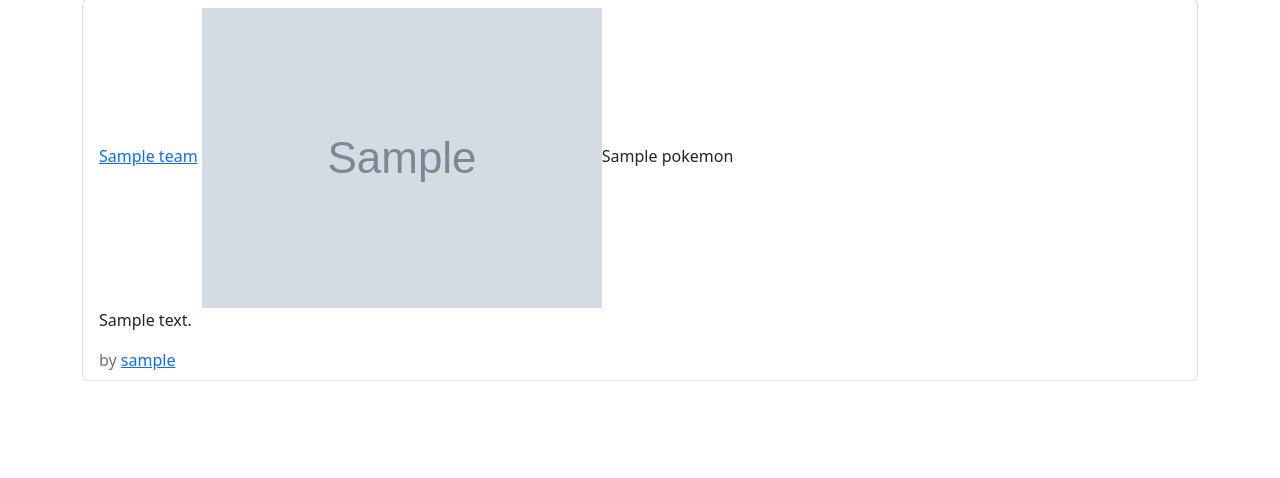
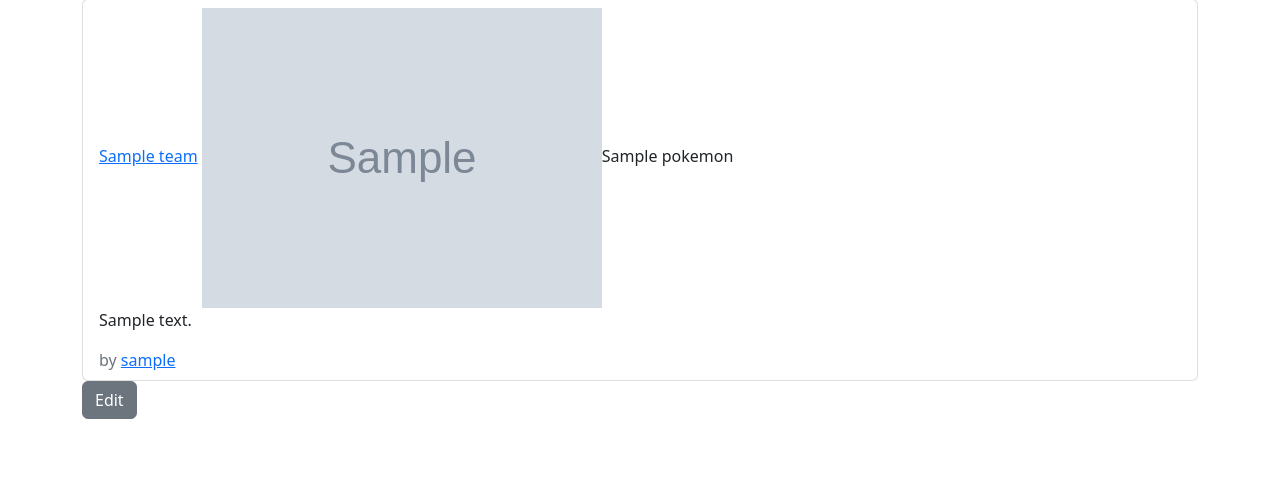
Before and after one commit to geenajackson/pokemon-team-rater, a Flask app: template templates/team/show.html in a window 1280 px wide. Shown: the part 49-527 px from the top of the page. Run offline with Flask 2, Linux system fonts and the light colour scheme; the template is opened without the code that fills it: values that come from a table or form of the project are taken from there, others are empty; tables that the repository leaves empty hold one stand-in row (values such as "Sample post"); grey boxes marked "Sample" are stand-in pictures; some libraries are stand-ins or nearby versions.

Commit message:
add edit button to team if logged in user matches team user

```diff
--- a/templates/team/show.html
+++ b/templates/team/show.html
@@ -19,6 +19,9 @@
                 </div>
         </li>
     </ul>
+    {% if team.user_id == user.id %}
+    <a href="/teams/{{team.id}}/edit" class="btn btn-secondary">Edit</a>
+    {% endif %}
 </div>
 
 {% endblock %}
```
